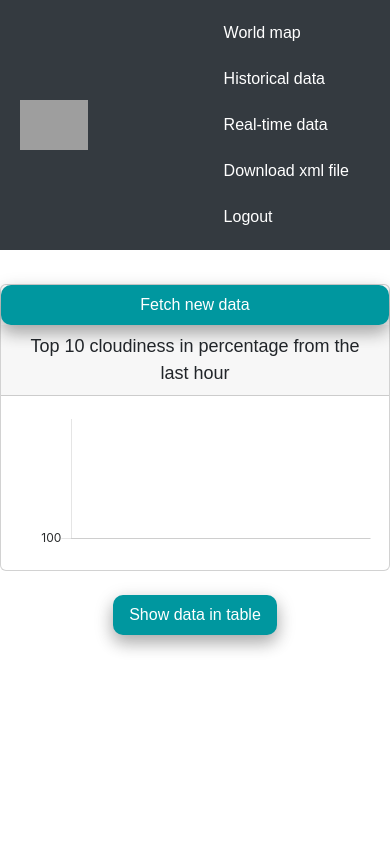
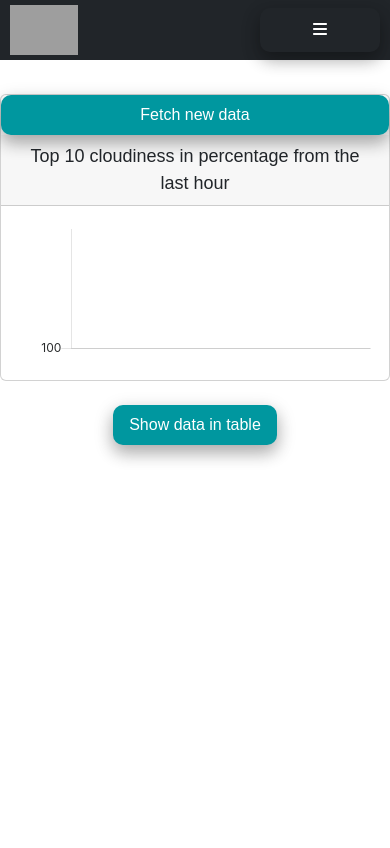
Before and after one commit to IhabSaf/AlAhali-Project-Periode4, a Symfony app: template templates/cloudiness/index.html.twig in a window 390 px wide. Before the commit the page ends 651 px from the top, so only its background shows below. Run offline with Twig, Linux system fonts and the light colour scheme; the template is opened without the code that fills it, so the values that code supplies are empty; some libraries are stand-ins or nearby versions; grey boxes are pictures that could not be loaded.

Commit message:
Changes the second navbar to have a more consistent look with the first navbar.
Reimplemented the fakeNavBar with some adjustments to work with above changes.

Mobile layout now actually functional? 🙌

```diff
--- a/public/css/fakeNavBar.css
+++ b/public/css/fakeNavBar.css
@@ -15,10 +15,16 @@
     .content-fake-side-bar-top-grid {
         grid-template-columns: 0 1fr;
     }
+    .fake-nav-bar {
+        display: none;
+    }
 }
 
 @media screen and (width >= 992px) {
     .content-fake-side-bar-top-grid {
         grid-template-columns: 225px 1fr;
     }
+    .fake-nav-bar {
+        display: block;
+    }
 }
--- a/templates/base.html.twig
+++ b/templates/base.html.twig
@@ -11,6 +11,7 @@
     <link rel="stylesheet" href="https://unpkg.com/leaflet/dist/leaflet.css" />
     <link rel="icon" href="https://ahli.com/wp-content/uploads/2019/08/ahli-logo.png">
     <link href="{{ asset('css/stylesdash.css') }}" rel="stylesheet" />
+    <link href="{{ asset('css/fakeNavBar.css') }}" rel="stylesheet" />
     <link href="https://cdn.jsdelivr.net/npm/simple-datatables@7.1.2/dist/style.min.css" rel="stylesheet" />
 
     <title>Dashboard</title>
@@ -29,9 +30,11 @@
             display: flex;
             align-items: center;
             justify-content: space-between;
-            background-color: #343a40;
+            background-color: #212529;
             color: #fff;
-            padding: 10px 20px;
+            padding: 0;
+            margin-top: 0;
+            margin-bottom: 0;
         }
 
         .navbar-brand {
@@ -44,7 +47,7 @@
         .navbar-brand img {
             width: 68px;
             height: 50px;
-            margin-right: 10px;
+            margin-left: 10px;
         }
 
         .navbar-nav {
@@ -86,7 +89,7 @@
         .dropdown-menu {
             display: none;
             position: absolute;
-            background-color: #343a40;
+            background-color: #212529;
             min-width: 200px;
             z-index: 1;
         }
@@ -108,24 +111,24 @@
         }
 
         .toggle-btn {
-            display: none;
-            position: fixed;
+            display: inline;
             top: 10px;
             left: 10px;
-            background-color: #343a40;
+            float: right;
+            background-color: #212529;
             color: #fff;
             border: none;
             padding: 10px;
             cursor: pointer;
             z-index: 9999;
+            margin-right: 10px;
         }
-
-
 
         @media screen and (width < 992px) {
             .navbar-code1 {
                 display: none;
             }
+
             .navbar-code2 {
                 display: block;
             }
@@ -135,10 +138,10 @@
             .navbar-code1 {
                 display: block;
             }
+
             .navbar-code2 {
                 display: none;
             }
-
         }
     </style>
 </head>
@@ -151,7 +154,6 @@
         <!-- Navbar Brand-->
         <a class="navbar-brand ps-3" href="/dashboard"><img src="https://ahli.com/wp-content/uploads/2019/08/ahli-logo.png" width="68" height="50" alt="logo"></a>
         <!-- Sidebar Toggle-->
-        <button class="btn btn-link btn-sm order-1 order-lg-0 me-4 me-lg-0" id="sidebarToggle" href="#!"><i class="fas fa-bars"></i></button>
         <!-- Navbar Search-->
         <form class="d-none d-md-inline-block form-inline ms-auto me-0 me-md-3 my-2 my-md-0">
             <div class="input-group">
@@ -246,23 +248,18 @@
 
 <!-- Navbar Code 2 -->
 <nav class="navbar-code2">
-
-    <button class="toggle-btn" onclick="toggleNavbar()"><i class="fas fa-bars"></i> Menu</button>
-
     <nav class="navbar">
-
         <!-- Navbar Brand -->
         <a class="navbar-brand" href="/dashboard">
             <img src="https://ahli.com/wp-content/uploads/2019/08/ahli-logo.png" alt="logo">
-
         </a>
-
+        <button class="toggle-btn" onclick="toggleNavbar()"><i class="fas fa-bars"></i></button>
         <!-- Navbar Items -->
+        <div class="collapse navbar-collapse" id="navbarCollapse">
             <ul class="navbar-nav">
                 <li class="nav-item">
                     <a class="nav-link" href="{{ path('app_dashboard') }}">World map</a>
                 </li>
-
                 {% if  app.user and app.user.admin == 1 %}
                     <li class="nav-item dropdown">
                         <a class="nav-link" href="#" onclick="toggleDropdown(event)">User Control Panel</a>
@@ -272,11 +269,9 @@
                         </ul>
                     </li>
                 {% endif %}
-
                 <li class="nav-item">
                     <a class="nav-link" href="{{ path('app_historical_data') }}">Historical data</a>
                 </li>
-
                 <li class="nav-item dropdown">
                     <a class="nav-link" href="#" onclick="toggleDropdown(event)">Real-time data</a>
                     <ul class="dropdown-menu">
@@ -284,38 +279,45 @@
                         <li><a href="{{ path('app_airpressure') }}">Air pressure</a></li>
                     </ul>
                 </li>
-
                 <li class="nav-item">
                     <a class="nav-link" href="{{ path('download_xml_four_weeks') }}">Download xml file</a>
                 </li>
-
                 <li class="nav-item">
                     <a class="nav-link" href="/logout">Logout</a>
                 </li>
             </ul>
+        </div>
+    </nav>
 </nav>
 
-</nav>
 <script src="https://use.fontawesome.com/releases/v6.3.0/js/all.js" crossorigin="anonymous"></script>
 <script src="https://cdn.jsdelivr.net/npm/leaflet/dist/leaflet.js"></script>
 <script src="https://cdn.jsdelivr.net/npm/simple-datatables@7.1.2/dist/simple-datatables.min.js"></script>
 <script src="https://cdnjs.cloudflare.com/ajax/libs/Chart.js/2.8.0/Chart.min.js" crossorigin="anonymous"></script>
 <script>
-    // Toggle navbar for responsive mode
+    // // Toggle navbar for responsive mode
+    // function toggleNavbar() {
+    //     const navbar2 = document.querySelector(".navbar-code2");
+    //     navbar2.classList.toggle("show");
+    // }
+    //
+    // // Toggle dropdown menu
+    // function toggleDropdown(event) {
+    //     event.preventDefault();
+    //     const dropdown = event.target.nextElementSibling;
+    //     dropdown.style.display = dropdown.style.display === "fixed" ? "none" : "fixed";
+    // }
+
     function toggleNavbar() {
-        const navbar2 = document.querySelector(".navbar-code2");
-        navbar2.classList.toggle("show");
-    }
-
-    // Toggle dropdown menu
-    function toggleDropdown(event) {
-        event.preventDefault();
-        const dropdown = event.target.nextElementSibling;
-        dropdown.style.display = dropdown.style.display === "fixed" ? "none" : "fixed";
+        const navbarCollapse = document.getElementById("navbarCollapse");
+        navbarCollapse.classList.toggle("show");
     }
 </script>
-
+<div class="fake-nav-bar"></div>
+<div class="content-fake-side-bar-top-grid">
+    <div class="fake-side-bar"></div>
     {% block body %}{% endblock %}
+</div>
 {% block javascripts %}{% endblock %}
 
 </body>
```
Lines whose indentation alone changed are shown as unchanged.
